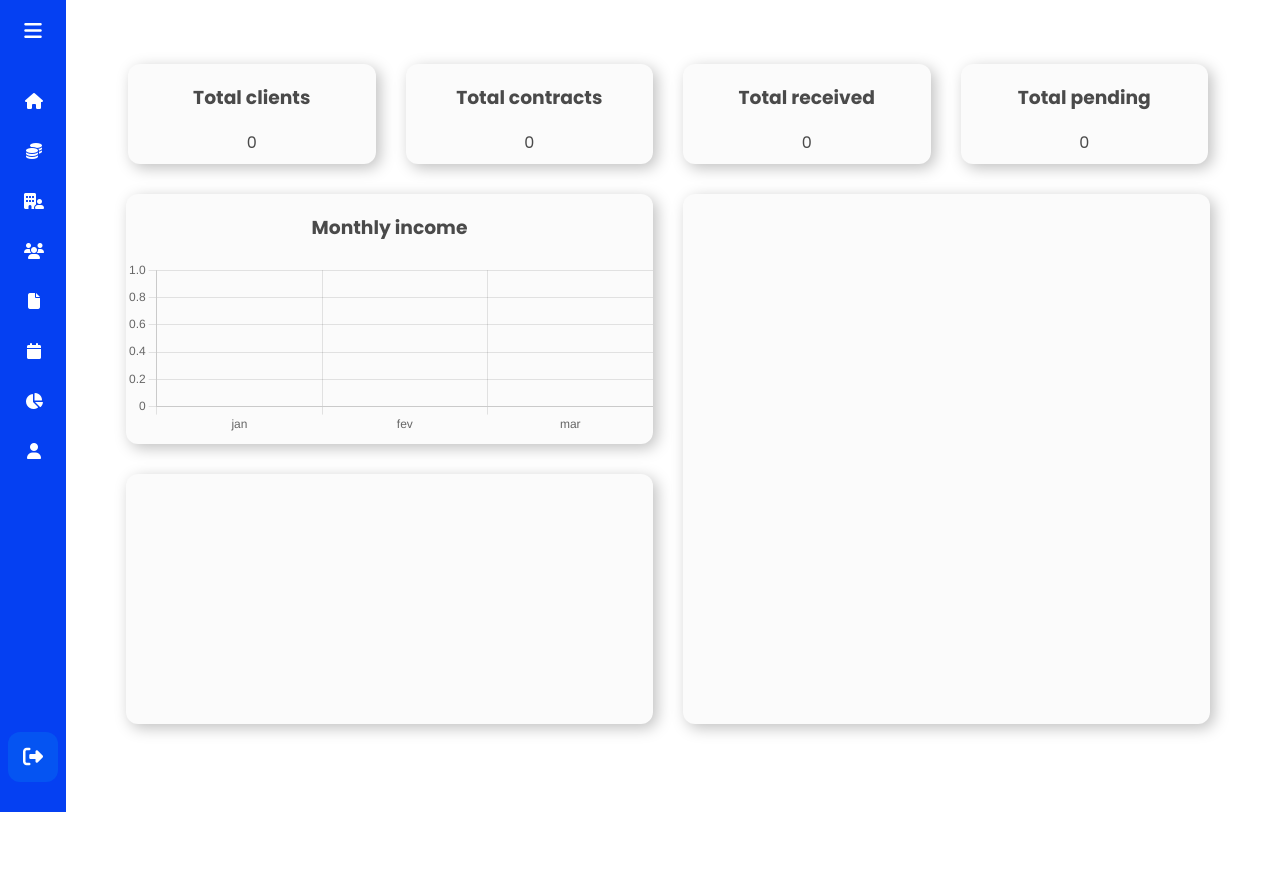
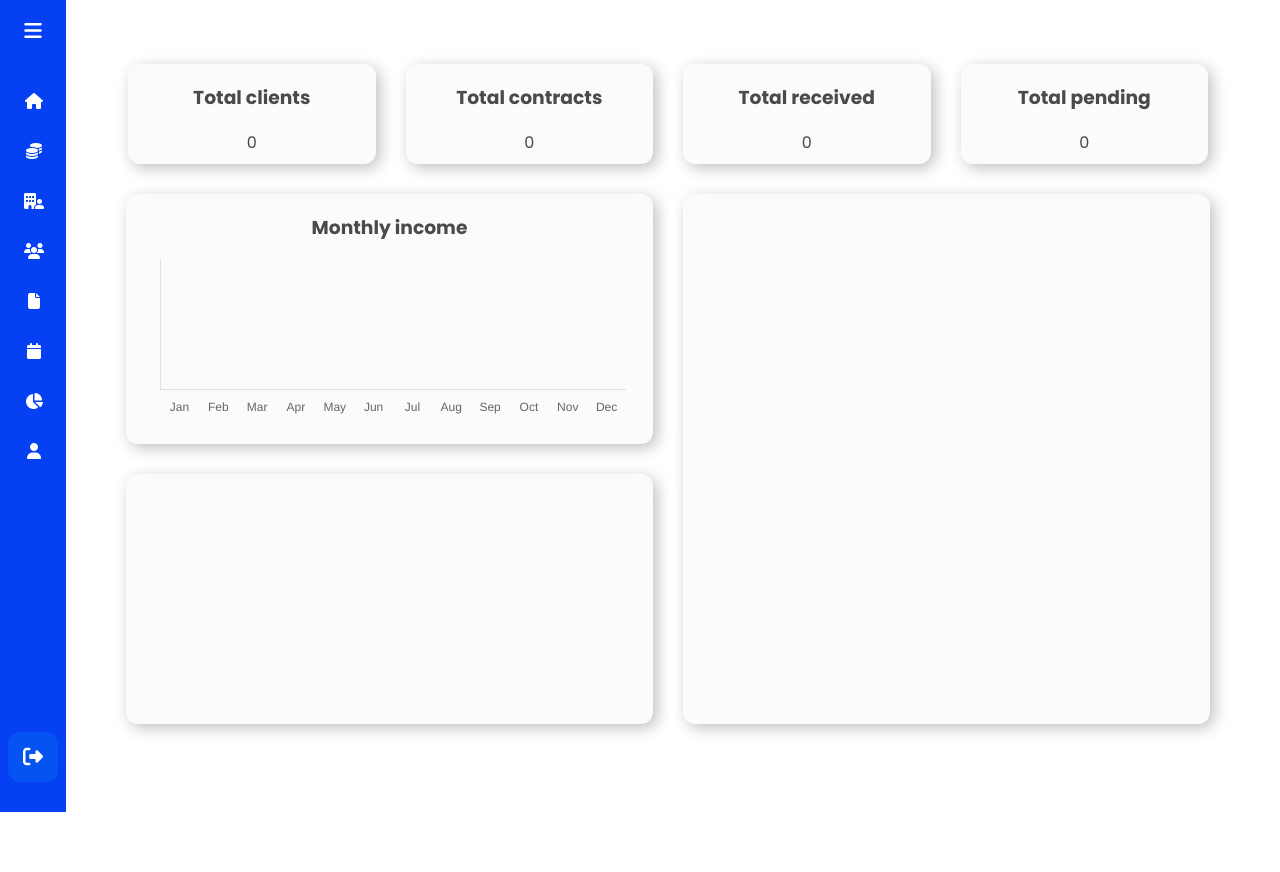
Before and after one commit to luizgodoy26/crm, a Django app: page /dashboard/ in a window 1280 px wide. Run offline with Django 4.2, Linux system fonts and the light colour scheme; the visitor is signed in with stand-in values (Sample User, id 1); data that the repository does not hold is empty; some libraries are stand-ins or nearby versions.

Commit message:
Styled the chart and fied bug on data display

```diff
--- a/dashboard/templates/dashboard.html
+++ b/dashboard/templates/dashboard.html
@@ -35,7 +35,9 @@
 
                 <div class="info-box md">
                     <h3>Monthly income</h3>
-                    <canvas id="month_income" height="100px"></canvas>
+                    <div class="chart-md">
+                        <canvas id="month_income" height="100"></canvas>
+                    </div>
                 </div>
 
                 <div class="info-box md">
--- a/dashboard/views.py
+++ b/dashboard/views.py
@@ -45,7 +45,7 @@ def total_amount_pending(request):
 def total_month_income(request):
     label = []
     jan = Contract.objects.filter(user=request.user, status='PD', payment_date__month=1).aggregate(sum=Sum('value'))['sum'] or 0
-    fev = Contract.objects.filter(user=request.user, status='PD', payment_date__month=2).aggregate(sum=Sum('value'))['sum'] or 0
+    feb = Contract.objects.filter(user=request.user, status='PD', payment_date__month=2).aggregate(sum=Sum('value'))['sum'] or 0
     mar = Contract.objects.filter(user=request.user, status='PD', payment_date__month=3).aggregate(sum=Sum('value'))['sum'] or 0
     apr = Contract.objects.filter(user=request.user, status='PD', payment_date__month=4).aggregate(sum=Sum('value'))['sum'] or 0
     may = Contract.objects.filter(user=request.user, status='PD', payment_date__month=5).aggregate(sum=Sum('value'))['sum'] or 0
@@ -57,12 +57,9 @@ def total_month_income(request):
     nov = Contract.objects.filter(user=request.user, status='PD', payment_date__month=11).aggregate(sum=Sum('value'))['sum'] or 0
     dec = Contract.objects.filter(user=request.user, status='PD', payment_date__month=12).aggregate(sum=Sum('value'))['sum'] or 0
 
-    data = [jan, fev, mar, apr, may, jun, jul, aug, sep, oct, nov, dec]
-    label = ['jan','fev','mar','apr','may','jun','jul','aug','sep','oct','nov','dec']
+    data = [jan, feb, mar, apr, may, jun, jul, aug, sep, oct, nov, dec]
+    label = ['Jan','Feb','Mar','Apr','May','Jun','Jul','Aug','Sep','Oct','Nov','Dec']
 
-    x = list(zip(label, data))
-    x.sort(key=lambda x: x[1], reverse=True)
-    x = list(zip(*x))
 
     if request.method == 'GET':
-        return JsonResponse({'labels': x[0][:3], 'data': x[1][:3]})
+        return JsonResponse({'labels': label, 'data':data})
--- a/static/css/style.css
+++ b/static/css/style.css
@@ -1011,3 +1011,7 @@ a .received{
     width: 527px;
     height: 530px;
 }
+
+.chart-md{
+    width: 90%;
+}
--- a/static/js/scripts.js
+++ b/static/js/scripts.js
@@ -53,7 +53,7 @@ function render_month_received(url){
                 data: {
                     labels: data.labels,
                     datasets: [{
-                        label: 'Despesas',
+                        label: 'Income',
                         data: data.data,
                         borderWidth: 1,
                         backgroundColor: [
@@ -69,8 +69,20 @@ function render_month_received(url){
                     plugins: {
                         legend: {
                             display: false,
-                            labels: {
-                                color: 'rgb(255, 99, 132)'
+                        }
+                    },
+                    scales: {
+                        x: {
+                            grid: {
+                                display: false
+                            }
+                         },
+                        y: {
+                            grid: {
+                                display: false
+                            },
+                            ticks: {
+                                display: false
                             }
                         }
                     }
```
